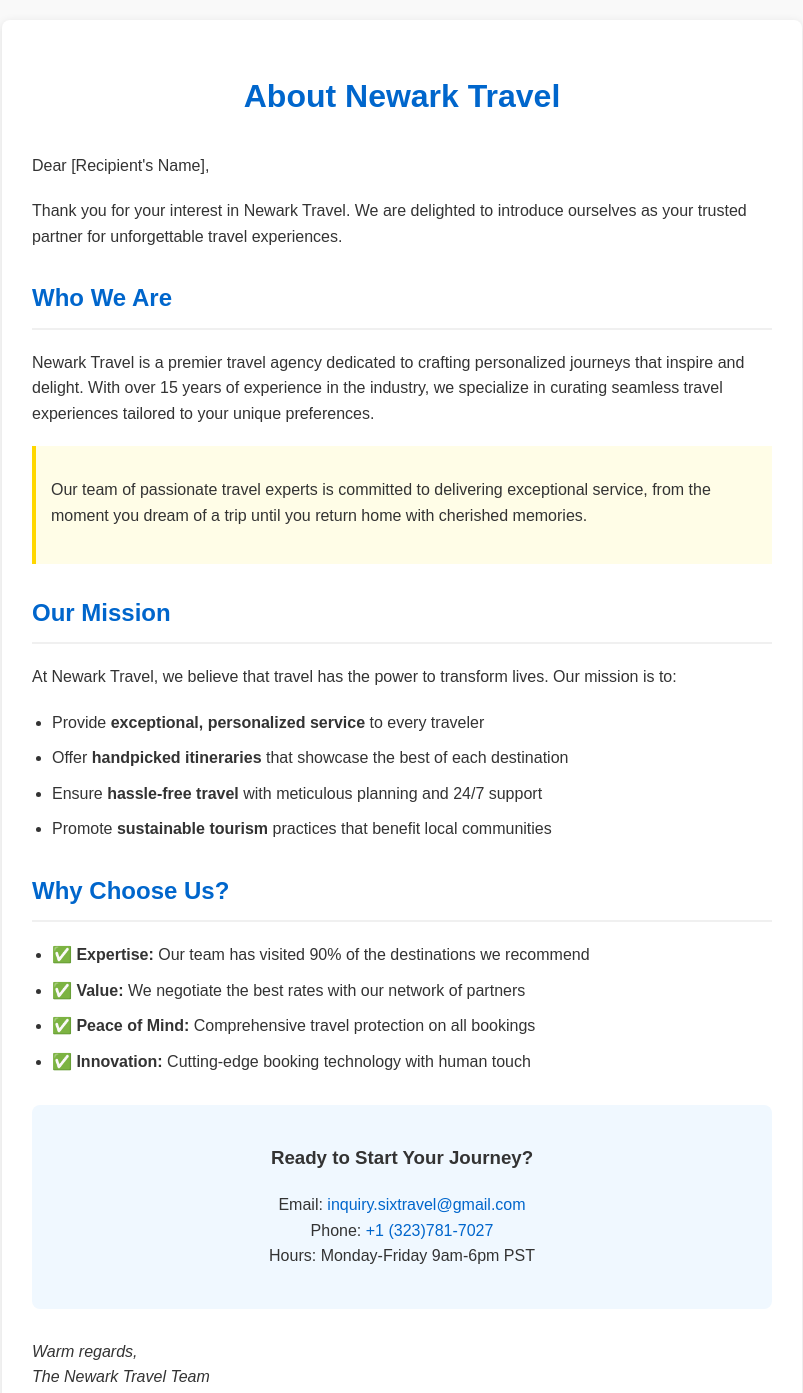
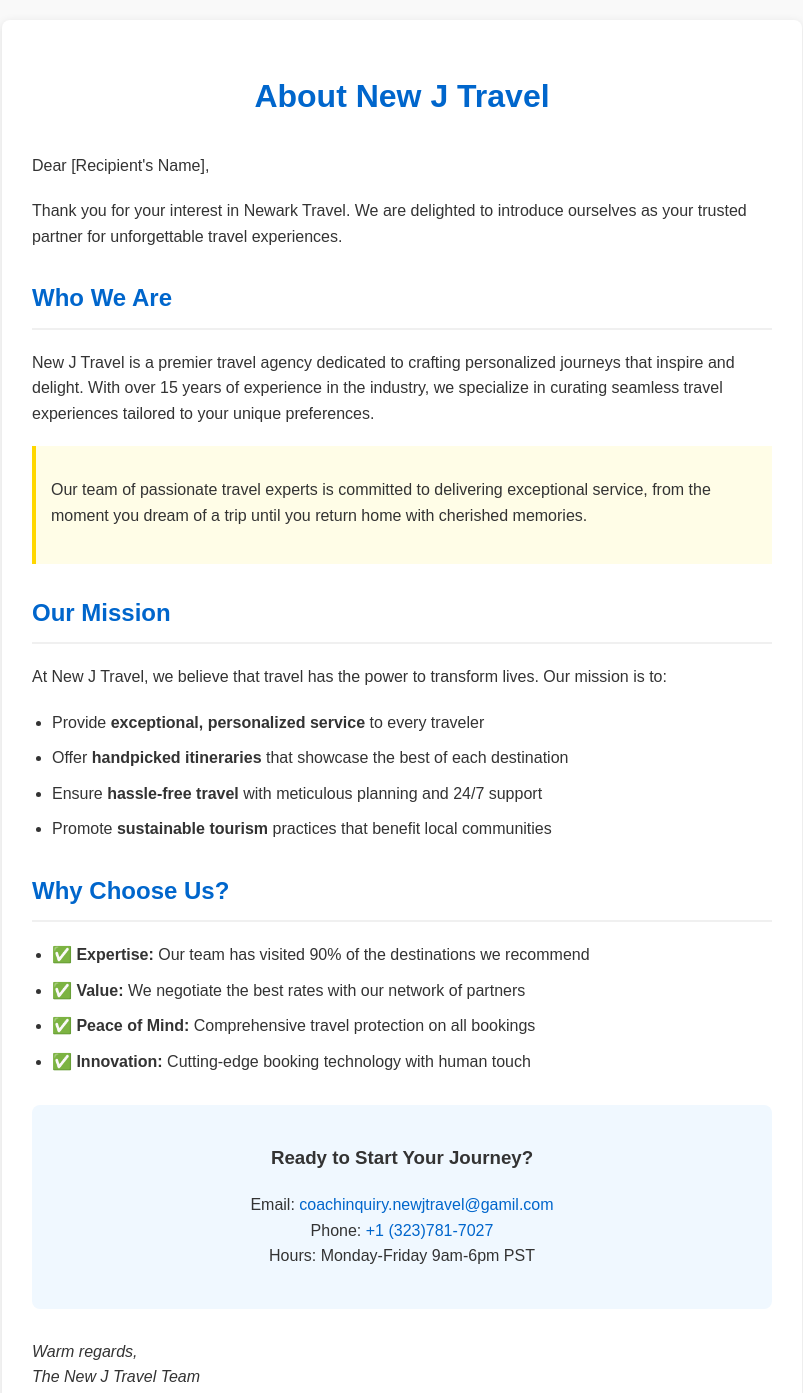
Before and after one commit to gxxing985/New-J-Travel, a plain HTML site: page about.html in a window 1280 px wide. Shown: the top 1393 px of the page, without its empty margins (238-1041 px from the left). Drawn offline with Linux system fonts and the light colour scheme.

Commit message:
Update about.html

```diff
--- a/about.html
+++ b/about.html
@@ -3,7 +3,7 @@
 <head>
     <meta charset="UTF-8">
     <meta name="viewport" content="width=device-width, initial-scale=1.0">
-    <title>About Newark Travel</title>
+    <title>About New J Travel</title>
     <style>
         body {
             font-family: 'Arial', sans-serif;
@@ -68,21 +68,21 @@
 </head>
 <body>
     <div class="email-container">
-        <h1>About Newark Travel</h1>
+        <h1>About New J Travel</h1>
 
         <p>Dear [Recipient's Name],</p>
 
         <p>Thank you for your interest in Newark Travel. We are delighted to introduce ourselves as your trusted partner for unforgettable travel experiences.</p>
 
         <h2>Who We Are</h2>
-        <p>Newark Travel is a premier travel agency dedicated to crafting personalized journeys that inspire and delight. With over 15 years of experience in the industry, we specialize in curating seamless travel experiences tailored to your unique preferences.</p>
+        <p>New J Travel is a premier travel agency dedicated to crafting personalized journeys that inspire and delight. With over 15 years of experience in the industry, we specialize in curating seamless travel experiences tailored to your unique preferences.</p>
 
         <div class="highlight">
             <p>Our team of passionate travel experts is committed to delivering exceptional service, from the moment you dream of a trip until you return home with cherished memories.</p>
         </div>
 
         <h2>Our Mission</h2>
-        <p>At Newark Travel, we believe that travel has the power to transform lives. Our mission is to:</p>
+        <p>At New J Travel, we believe that travel has the power to transform lives. Our mission is to:</p>
         <ul>
             <li>Provide <strong>exceptional, personalized service</strong> to every traveler</li>
             <li>Offer <strong>handpicked itineraries</strong> that showcase the best of each destination</li>
@@ -100,13 +100,13 @@
 
         <div class="contact-info">
             <h3>Ready to Start Your Journey?</h3>
-            <p>Email: <a href="mailto:inquiry.sixtravel@gmail.com">inquiry.sixtravel@gmail.com</a><br>
+            <p>Email: <a href="mailto:coachinquiry.newjtravel@gamil.com">coachinquiry.newjtravel@gamil.com</a><br>
             Phone: <a href="tel:+13237817027">+1 (323)781-7027</a><br>
             Hours: Monday-Friday 9am-6pm PST</p>
         </div>
 
         <p class="signature">Warm regards,<br>
-        The Newark Travel Team</p>
+        The New J Travel Team</p>
     </div>
 </body>
 </html>
```
